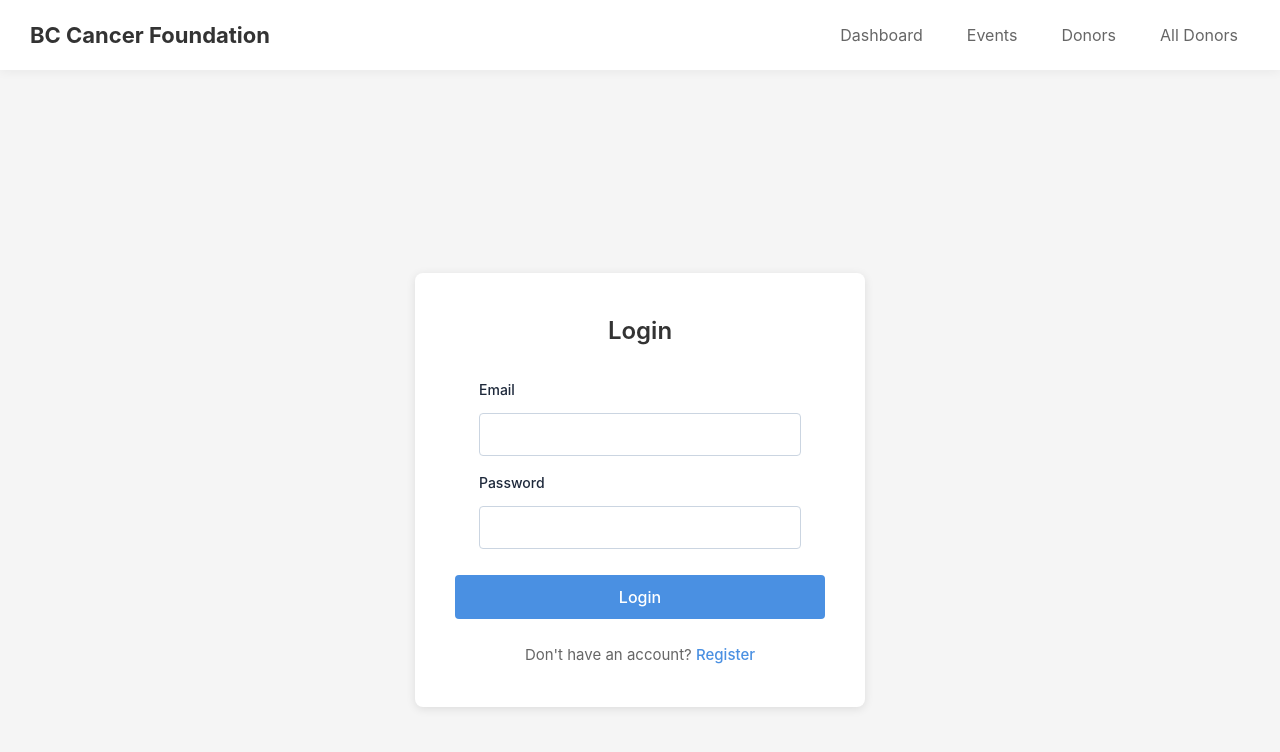
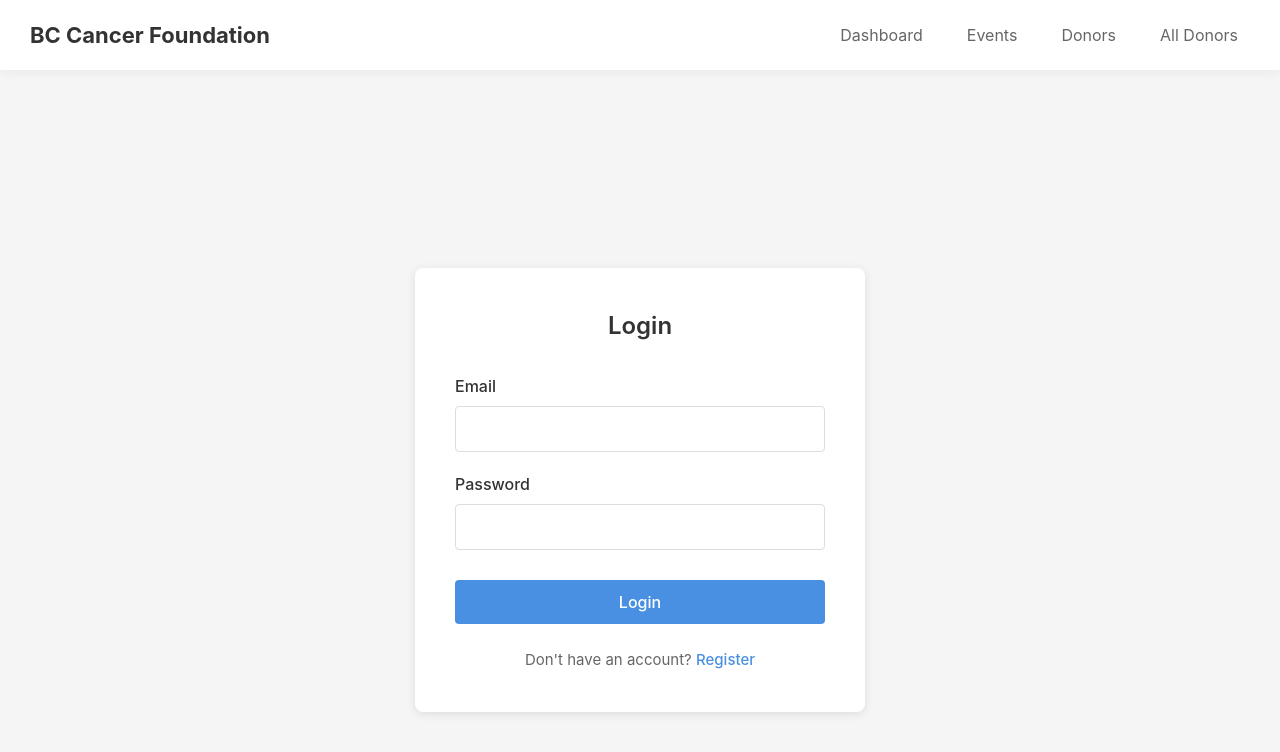
Before and after one commit to PCBZ/CS5500-Project, a React (Create React App) app in the folder client/: page /login in a window 1280 px wide. Shown: the top 752 px of the page. Built offline with nearby package versions, Linux system fonts and the light colour scheme; no server answers.

Commit message:
fix css duplicated name

```diff
--- a/client/src/components/auth/Auth.css
+++ b/client/src/components/auth/Auth.css
@@ -24,39 +24,42 @@
   font-size: 24px;
 }
 
-.form-group {
+.auth-form-group {
   margin-bottom: 20px;
+  width: 100%;
+  box-sizing: border-box;
 }
 
-.form-group label {
+.auth-form-group label {
   display: block;
   margin-bottom: 8px;
   font-weight: 500;
   color: #333;
 }
 
-.form-group input,
-.form-group select {
+.auth-form-group input,
+.auth-form-group select {
   width: 100%;
   padding: 12px;
   border: 1px solid #ddd;
   border-radius: 4px;
   font-size: 16px;
   transition: border-color 0.3s;
+  box-sizing: border-box;
 }
 
-.form-group input:focus,
-.form-group select:focus {
+.auth-form-group input:focus,
+.auth-form-group select:focus {
   outline: none;
   border-color: #4a90e2;
 }
 
-.form-group input.error,
-.form-group select.error {
+.auth-form-group input.error,
+.auth-form-group select.error {
   border-color: #e74c3c;
 }
 
-.error-text {
+.auth-error-text {
   color: #e74c3c;
   font-size: 14px;
   margin-top: 6px;
@@ -73,6 +76,7 @@
   cursor: pointer;
   transition: background-color 0.3s;
   margin-top: 10px;
+  box-sizing: border-box;
 }
 
 .auth-button:hover {
@@ -101,20 +105,20 @@
   text-decoration: underline;
 }
 
-.message {
+.auth-message {
   padding: 12px;
   border-radius: 4px;
   margin-bottom: 20px;
   text-align: center;
 }
 
-.message.success {
+.auth-message.success {
   background-color: #d4edda;
   color: #155724;
   border: 1px solid #c3e6cb;
 }
 
-.message.error {
+.auth-message.error {
   background-color: #f8d7da;
   color: #721c24;
   border: 1px solid #f5c6cb;
--- a/client/src/components/auth/Login.jsx
+++ b/client/src/components/auth/Login.jsx
@@ -85,13 +85,13 @@
         <h2>Login</h2>
 
         {message.text && (
-          <div className={`message ${message.type}`}>
+          <div className={`auth-message ${message.type}`}>
             {message.text}
           </div>
         )}
 
         <form onSubmit={handleSubmit}>
-          <div className="form-group">
+          <div className="auth-form-group">
             <label htmlFor="email">Email</label>
             <input
               type="email"
@@ -102,10 +102,10 @@
               disabled={loading}
               className={errors.email ? 'error' : ''}
             />
-            {errors.email && <div className="error-text">{errors.email}</div>}
+            {errors.email && <div className="auth-error-text">{errors.email}</div>}
           </div>
 
-          <div className="form-group">
+          <div className="auth-form-group">
             <label htmlFor="password">Password</label>
             <input
               type="password"
@@ -116,7 +116,7 @@
               disabled={loading}
               className={errors.password ? 'error' : ''}
             />
-            {errors.password && <div className="error-text">{errors.password}</div>}
+            {errors.password && <div className="auth-error-text">{errors.password}</div>}
           </div>
 
           <button
--- a/client/src/components/auth/Register.jsx
+++ b/client/src/components/auth/Register.jsx
@@ -107,13 +107,13 @@
         <h2>Register</h2>
 
         {message.text && (
-          <div className={`message ${message.type}`}>
+          <div className={`auth-message ${message.type}`}>
             {message.text}
           </div>
         )}
 
         <form onSubmit={handleSubmit}>
-          <div className="form-group">
+          <div className="auth-form-group">
             <label htmlFor="name">Name</label>
             <input
               type="text"
@@ -124,10 +124,10 @@
               disabled={loading}
               className={errors.name ? 'error' : ''}
             />
-            {errors.name && <div className="error-text">{errors.name}</div>}
+            {errors.name && <div className="auth-error-text">{errors.name}</div>}
           </div>
 
-          <div className="form-group">
+          <div className="auth-form-group">
             <label htmlFor="email">Email</label>
             <input
               type="email"
@@ -138,10 +138,10 @@
               disabled={loading}
               className={errors.email ? 'error' : ''}
             />
-            {errors.email && <div className="error-text">{errors.email}</div>}
+            {errors.email && <div className="auth-error-text">{errors.email}</div>}
           </div>
 
-          <div className="form-group">
+          <div className="auth-form-group">
             <label htmlFor="password">Password</label>
             <input
               type="password"
@@ -152,10 +152,10 @@
               disabled={loading}
               className={errors.password ? 'error' : ''}
             />
-            {errors.password && <div className="error-text">{errors.password}</div>}
+            {errors.password && <div className="auth-error-text">{errors.password}</div>}
           </div>
 
-          <div className="form-group">
+          <div className="auth-form-group">
             <label htmlFor="role">Role</label>
             <select
               id="role"
@@ -170,7 +170,7 @@
               <option value="smm">SMM - Senior Marketing Manager</option>
               <option value="vmm">VMM - Vice Marketing Manager</option>
             </select>
-            {errors.role && <div className="error-text">{errors.role}</div>}
+            {errors.role && <div className="auth-error-text">{errors.role}</div>}
           </div>
 
           <button
```
